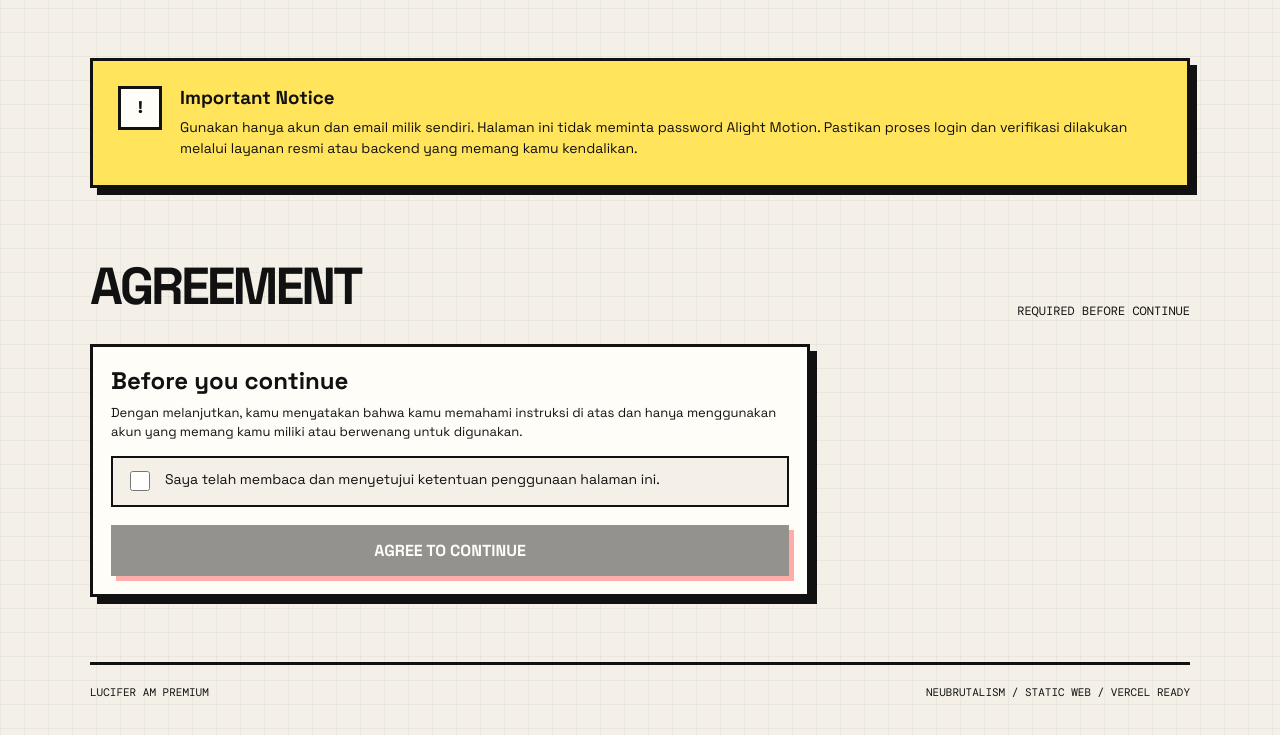
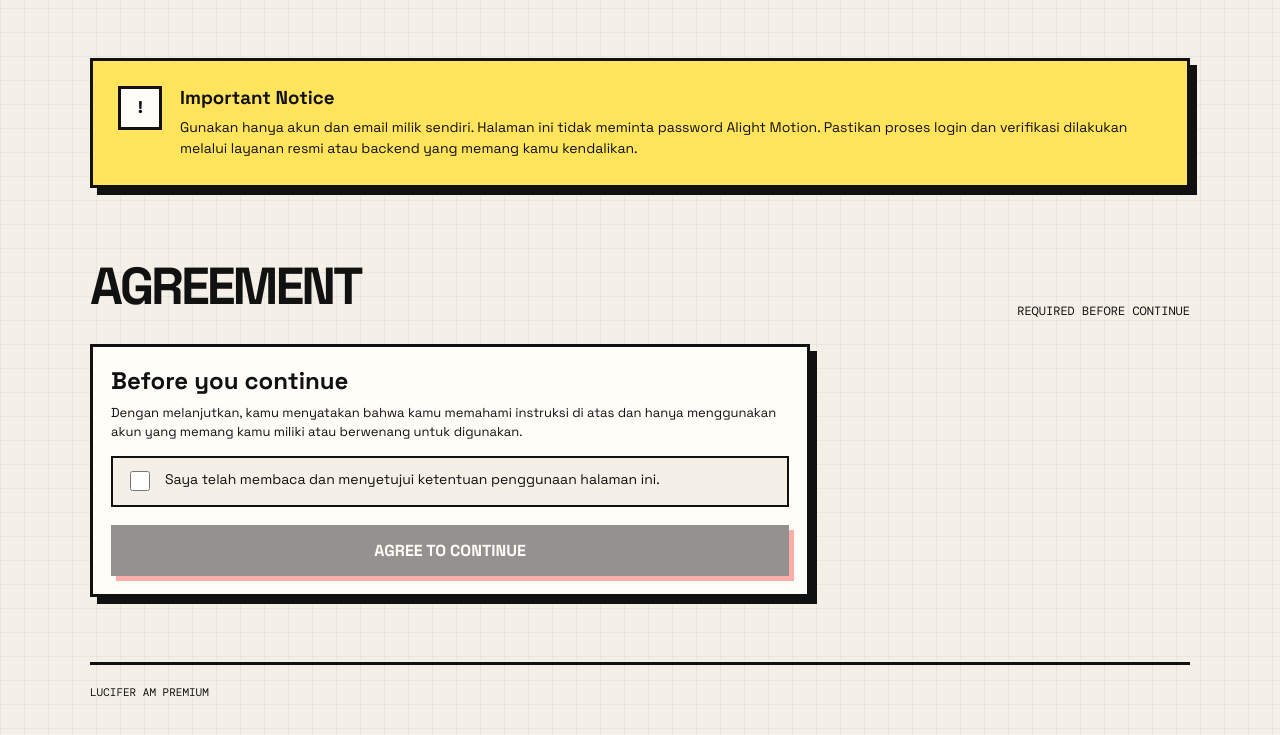
Before and after one commit to yasiraja743-spec/am-prem, a plain HTML site: page index.html in a window 1280 px wide. Shown: the part 1072-1807 px from the top of the page. Drawn offline with nearby package versions, Linux system fonts and the light colour scheme.

Commit message:
Update index.html with favicon and footer changes
Added favicon link and updated footer text.

```diff
--- a/index.html
+++ b/index.html
@@ -5,6 +5,8 @@
   <meta name="viewport" content="width=device-width, initial-scale=1.0" />
   <meta name="theme-color" content="#f4f0e8" />
   <title>Lucifer AM PREMIUM</title>
+
+  <link rel="icon" type="image/png" href="/favicon.png">
   <style>
     @import url('https://fonts.googleapis.com/css2?family=DM+Mono:wght@400;500&family=Space+Grotesk:wght@400;500;600;700&display=swap');
 
@@ -532,7 +534,7 @@
 
   <footer class="footer">
     <span>LUCIFER AM PREMIUM</span>
-    <span>NEUBRUTALISM / STATIC WEB / VERCEL READY</span>
+
   </footer>
 
 </main>
```
